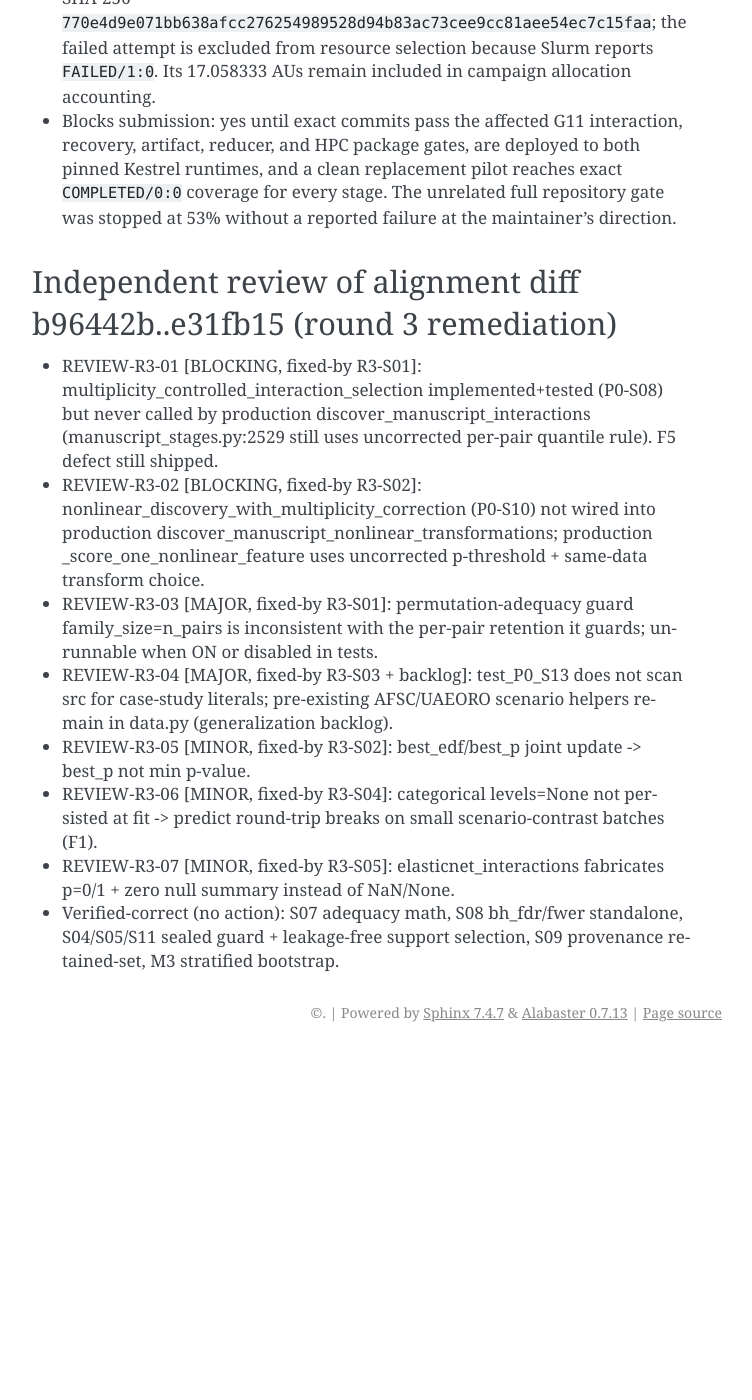
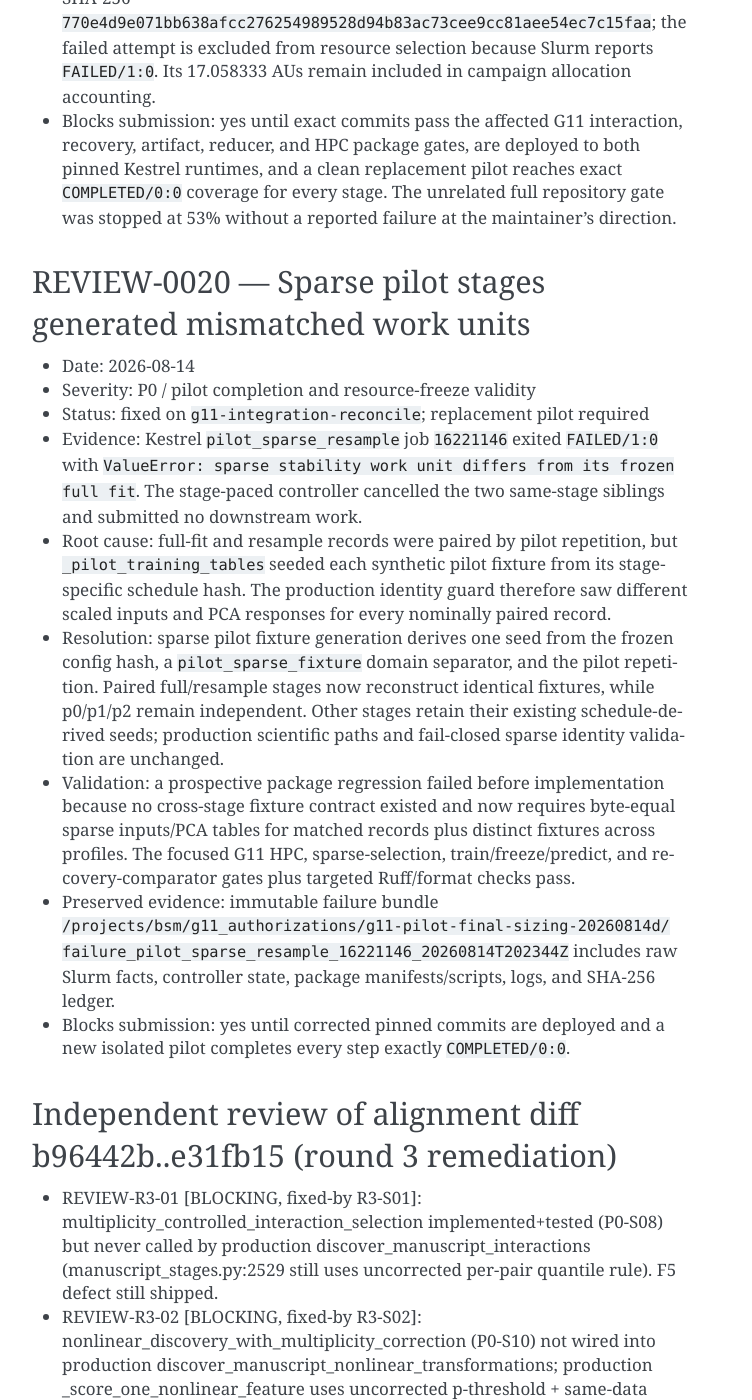
Before and after one commit to NatLabRockies/rfm-pipeline, a Sphinx documentation site: the page built from docs/review_register.md, in a window 1280 px wide and 1400 px high, scrolled down 16831 px. Shown: the whole window, without its empty margins (388-1140 px from the left). Built offline with Sphinx 7.4.7, drawn with Linux system fonts in a browser that asks for light colours; before the commit the page ends 17883 px from its top, so only the background shows below that; some of the changed text lies outside the part shown.

Commit message:
fix: bind sparse pilot fixtures across stages

```diff
--- a/docs/review_register.md
+++ b/docs/review_register.md
@@ -567,6 +567,36 @@ scientific control and raises the deterministic all-phase fixture only from
   `COMPLETED/0:0` coverage for every stage. The unrelated full repository gate
   was stopped at 53% without a reported failure at the maintainer's direction.
 
+## REVIEW-0020 — Sparse pilot stages generated mismatched work units
+
+- Date: 2026-08-14
+- Severity: P0 / pilot completion and resource-freeze validity
+- Status: fixed on `g11-integration-reconcile`; replacement pilot required
+- Evidence: Kestrel `pilot_sparse_resample` job `16221146` exited `FAILED/1:0`
+  with `ValueError: sparse stability work unit differs from its frozen full fit`. The stage-paced controller cancelled the two same-stage siblings and
+  submitted no downstream work.
+- Root cause: full-fit and resample records were paired by pilot repetition,
+  but `_pilot_training_tables` seeded each synthetic pilot fixture from its
+  stage-specific schedule hash. The production identity guard therefore saw
+  different scaled inputs and PCA responses for every nominally paired record.
+- Resolution: sparse pilot fixture generation derives one seed from the frozen
+  config hash, a `pilot_sparse_fixture` domain separator, and the pilot
+  repetition. Paired full/resample stages now reconstruct identical fixtures,
+  while p0/p1/p2 remain independent. Other stages retain their existing
+  schedule-derived seeds; production scientific paths and fail-closed sparse
+  identity validation are unchanged.
+- Validation: a prospective package regression failed before implementation
+  because no cross-stage fixture contract existed and now requires byte-equal
+  sparse inputs/PCA tables for matched records plus distinct fixtures across
+  profiles. The focused G11 HPC, sparse-selection, train/freeze/predict, and
+  recovery-comparator gates plus targeted Ruff/format checks pass.
+- Preserved evidence: immutable failure bundle
+  `/projects/bsm/g11_authorizations/g11-pilot-final-sizing-20260814d/`
+  `failure_pilot_sparse_resample_16221146_20260814T202344Z` includes raw Slurm
+  facts, controller state, package manifests/scripts, logs, and SHA-256 ledger.
+- Blocks submission: yes until corrected pinned commits are deployed and a new
+  isolated pilot completes every step exactly `COMPLETED/0:0`.
+
 ## Independent review of alignment diff b96442b..e31fb15 (round 3 remediation)
 
 - REVIEW-R3-01 \[BLOCKING, fixed-by R3-S01\]: multiplicity_controlled_interaction_selection
```
Also changed, not shown: docs/AGENT_SYNC.md (+24 -0 lines), 2 other files.
